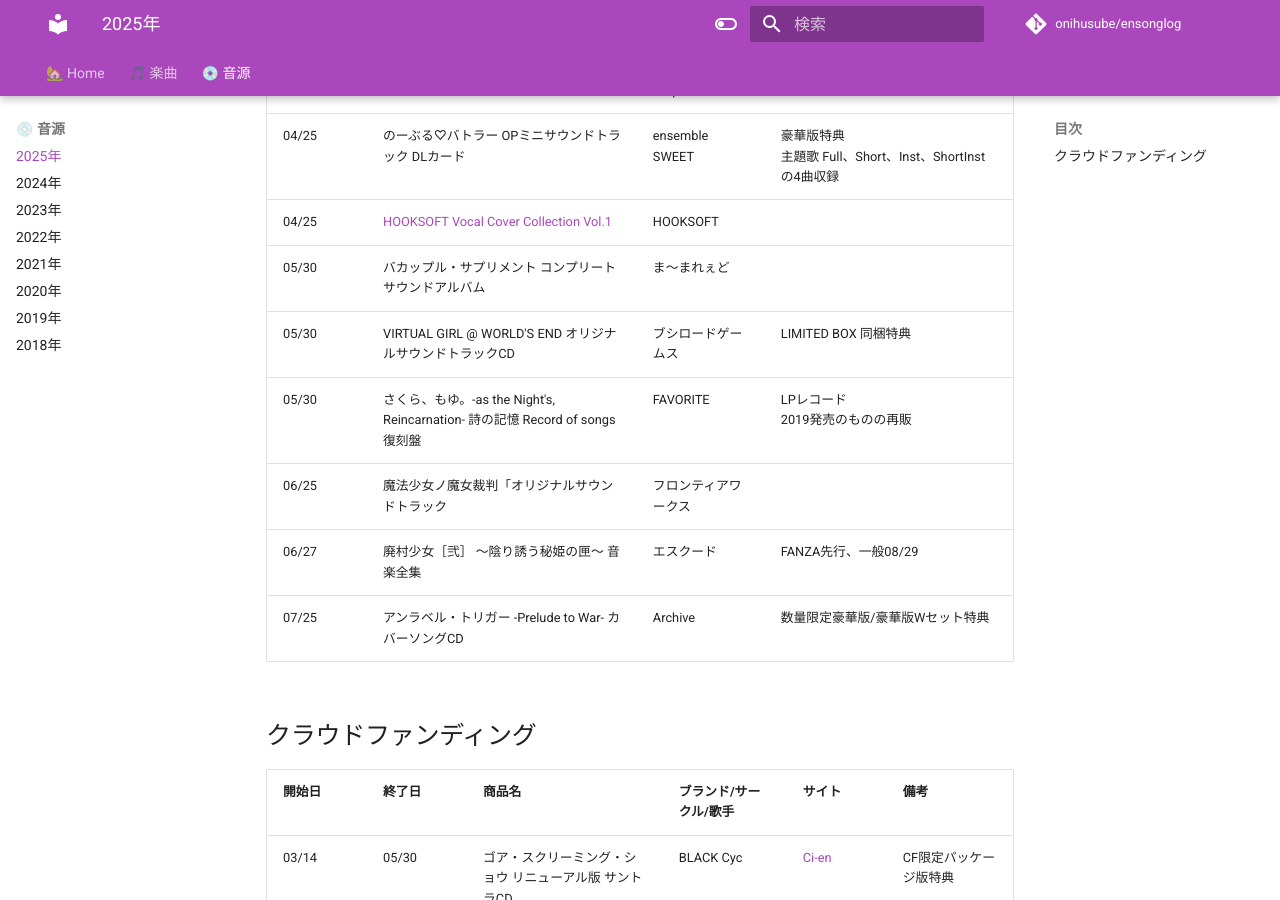
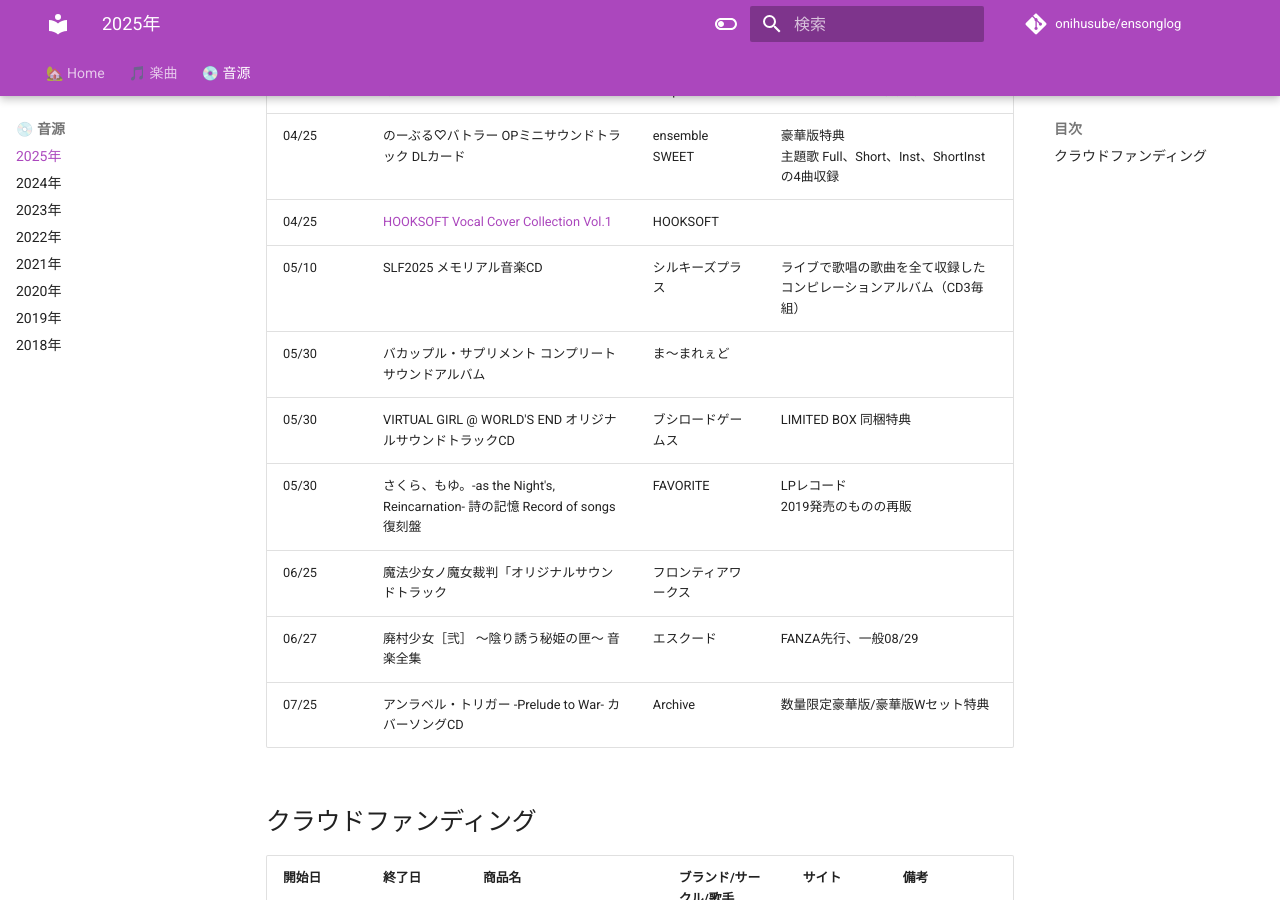
Before and after one commit to onihusube/ensonglog, an MkDocs documentation site: the page built from docs/2025/音源.md, in a window 1280 px wide and 900 px high, scrolled down 3375 px. Built offline with MkDocs 1.6.1 and Material for MkDocs 9.7.7, drawn with Linux system fonts in a browser that asks for light colours; comment, search, counter and statistics services are not loaded.

Commit message:
音源追加

```diff
--- a/docs/2025/音源.md
+++ b/docs/2025/音源.md
@@ -59,6 +59,7 @@
 | 04/25 | 紫盤2024 | Purple software | 01/31 18時より予約開始 |
 | 04/25 | のーぶる♡バトラー OPミニサウンドトラック DLカード | ensemble SWEET | 豪華版特典 </br> 主題歌 Full、Short、Inst、ShortInstの4曲収録 |
 | 04/25 | [HOOKSOFT Vocal Cover Collection Vol.1](./音源個別/HOOKSOFT%20Vocal%20Cover%20Collection%20Vol.1.md) | HOOKSOFT |  |
+| 05/10 | SLF2025 メモリアル音楽CD | シルキーズプラス | ライブで歌唱の歌曲を全て収録したコンピレーションアルバム（CD3毎組） |
 | 05/30 | バカップル・サプリメント コンプリートサウンドアルバム | ま～まれぇど |  |
 | 05/30 | VIRTUAL GIRL @ WORLD'S END オリジナルサウンドトラックCD | ブシロードゲームス | LIMITED BOX 同梱特典 |
 | 05/30 | さくら、もゆ。-as the Night's, Reincarnation- 詩の記憶 Record of songs 復刻盤 | FAVORITE | LPレコード </br> 2019発売のものの再販 |
```
